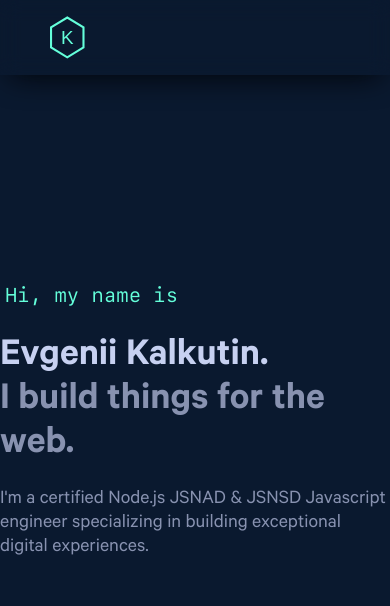
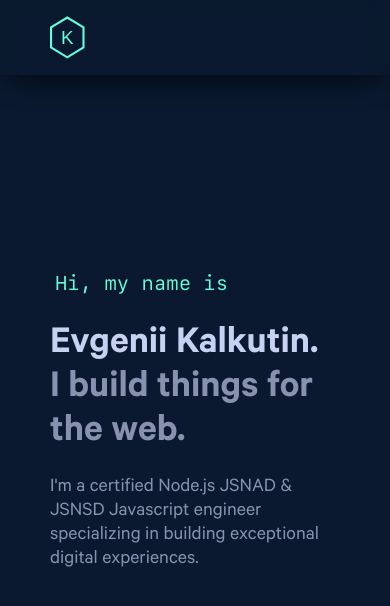
Before and after one commit to ecalcutin/kalkutin.dev, a React app: page / in a window 390 px wide. Shown: the top 606 px of the page. Built offline with nearby package versions, Linux system fonts and the light colour scheme.

Commit message:
feat(): Adjust media query for main

```diff
--- a/src/client/layouts/MainLayout/index.tsx
+++ b/src/client/layouts/MainLayout/index.tsx
@@ -1,6 +1,8 @@
 import React, { PropsWithChildren } from 'react';
 
 import { Header } from 'client/components/Header';
+
+import styles from './layout.module.css';
 
 type Props = PropsWithChildren;
 
@@ -8,7 +10,7 @@ export const MainLayout: React.FC<Props> = props => {
   return (
     <div>
       <Header />
-      <main>{props.children}</main>
+      <main className={styles.layout}>{props.children}</main>
     </div>
   );
 };
--- /dev/null
+++ b/src/client/layouts/MainLayout/layout.module.css
@@ -0,0 +1,7 @@
+.layout {
+  padding: 0 15rem;
+
+  @media (max-width: 768px) {
+    padding: 0 5rem;
+  }
+}
```
